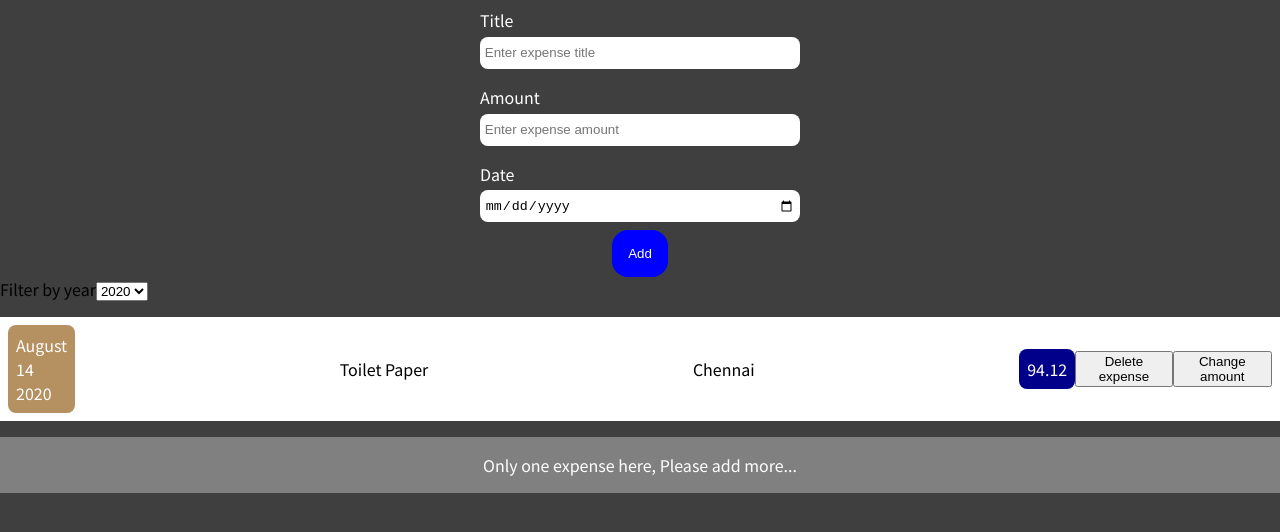
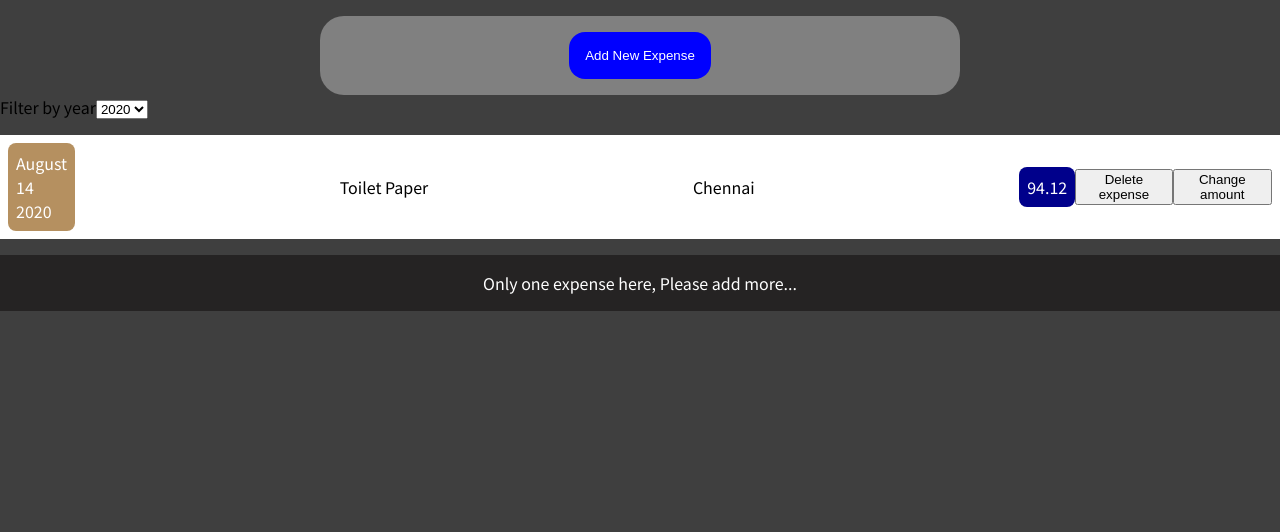
Before and after one commit to sps-398/react-course, a React (Create React App) app: page / in a window 1280 px wide. Shown: the top 532 px of the page. Built offline with nearby package versions, Linux system fonts and the light colour scheme.

Commit message:
task13_ass2_react

```diff
--- a/src/components/ExpenseForm.css
+++ b/src/components/ExpenseForm.css
@@ -4,19 +4,20 @@
     align-items: center;
 }
 
-.add_expense_form_container {
-    width: 100vw;
+.hide {
+    display: none;
 }
 
 .add_expense_form {
-    width: 50%;
+    width: 100%;
     margin: auto;
-    flex-direction: column;
+    flex-wrap: wrap;
     color: white;
+    justify-content: start;
 }
 
 .expense_form_input {
-    width: 50%;
+    width: 40%;
     margin: 0.5rem;
 }
 
@@ -31,15 +32,17 @@
 }
 
 .expense_form_action {
-    width: 50%;
+    width: 100%;
+    margin-top: 1rem;
+    justify-content: end;
 }
 
 .expense_form_action > button {
     padding: 1rem;
-    /* height: 2rem; */
     background-color: blue;
     color: white;
     border-radius: 1rem;
     cursor: pointer;
     border: none;
+    margin: 0.3rem;
 }
--- a/src/components/ExpenseForm.js
+++ b/src/components/ExpenseForm.js
@@ -2,9 +2,9 @@ import React, { useState } from 'react';
 import './ExpenseForm.css';
 
 function ExpenseForm(props) {
-    const [ enteredTitle, setTitle ] = useState("");
-    const [ enteredAmount, setAmount ] = useState("");
-    const [ enteredDate, setDate ] = useState("");
+    const [enteredTitle, setTitle] = useState("");
+    const [enteredAmount, setAmount] = useState("");
+    const [enteredDate, setDate] = useState("");
 
     function submitForm(e) {
         e.preventDefault();
@@ -15,8 +15,6 @@ function ExpenseForm(props) {
             date: new Date(enteredDate)
         };
 
-        console.log("Inside Expense Form " + expense);
-
         props.onSaveExpenseData(expense);
 
         setTitle('');
@@ -25,8 +23,8 @@ function ExpenseForm(props) {
     }
 
     return (
-        <div className="add_expense_form_contianer flex">
-            <form id="add_expense_form" onSubmit={submitForm} className='add_expense_form flex'>
+        <div className="flex">
+            <form onSubmit={submitForm} className='add_expense_form flex'>
         <div className='expense_form_input'>
             <label>Title</label>
             <input type="text" onChange={e => setTitle(e.target.value)} value={enteredTitle} placeholder="Enter expense title" name="expense_title"></input>
@@ -40,6 +38,7 @@ function ExpenseForm(props) {
             <input type="date" onChange={e => setDate(e.target.value)} value={enteredDate} name="expense_date"></input>
         </div>
         <div className='expense_form_action flex'>
+            <button type="button" onClick={props.onCancel}>Cancel</button>
             <button type="submit">Add</button>
         </div>
     </form>
--- a/src/components/Expenses/Expenses.css
+++ b/src/components/Expenses/Expenses.css
@@ -2,5 +2,5 @@
     padding: 1rem 0;
     color: white;
     text-align: center;
-    background-color: grey;
+    background-color: rgb(37, 35, 35);
 }
--- /dev/null
+++ b/src/components/NewExpense.css
@@ -0,0 +1,20 @@
+.newExpenseContainer {
+    width: 50vw;
+    padding: 1rem;
+    margin: auto;
+    background-color: grey;
+    display: flex;
+    justify-content: center;
+    align-items: center;
+    border-radius: 1.5rem;
+    margin-top: 1rem;
+}
+
+.btn {
+    background-color: blue;
+    color: white;
+    border: none;
+    border-radius: 1rem;
+    padding: 1rem;
+    cursor: pointer;
+}
--- a/src/components/NewExpense.js
+++ b/src/components/NewExpense.js
@@ -1,6 +1,10 @@
 import ExpenseForm from "./ExpenseForm";
+import './NewExpense.css';
+import React, { useState } from 'react';
 
 function NewExpense(props) {
+
+    const [isEditing, setIsEditing] = useState(false);
 
     function newExpenseHandler(expenseData) {
         const newExpense = {
@@ -8,13 +12,16 @@ function NewExpense(props) {
             id: Math.random().toString()
         }
 
-        console.log("Inside New Epense ", newExpense);
+        props.addExpense(newExpense);
 
-        props.addExpense(newExpense);
+        setIsEditing(false);
     }
 
     return (
-        <ExpenseForm onSaveExpenseData={newExpenseHandler}></ExpenseForm>
+        <div className="newExpenseContainer">
+            {!isEditing && <button className="btn" onClick={() => setIsEditing(true)}>Add New Expense</button>}
+            {isEditing && <ExpenseForm onSaveExpenseData={newExpenseHandler} onCancel={() => setIsEditing(false)}></ExpenseForm>}
+        </div>
     )
 }
 
```
Lines whose indentation alone changed are shown as unchanged.
